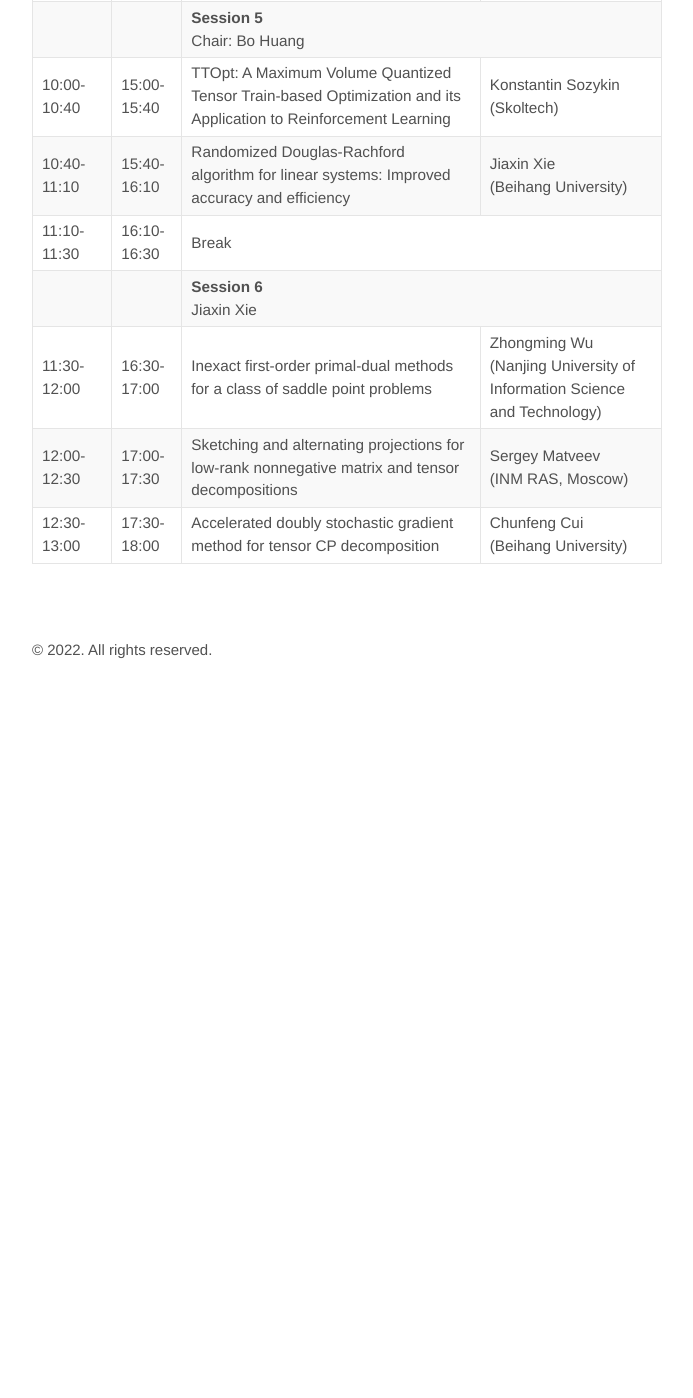
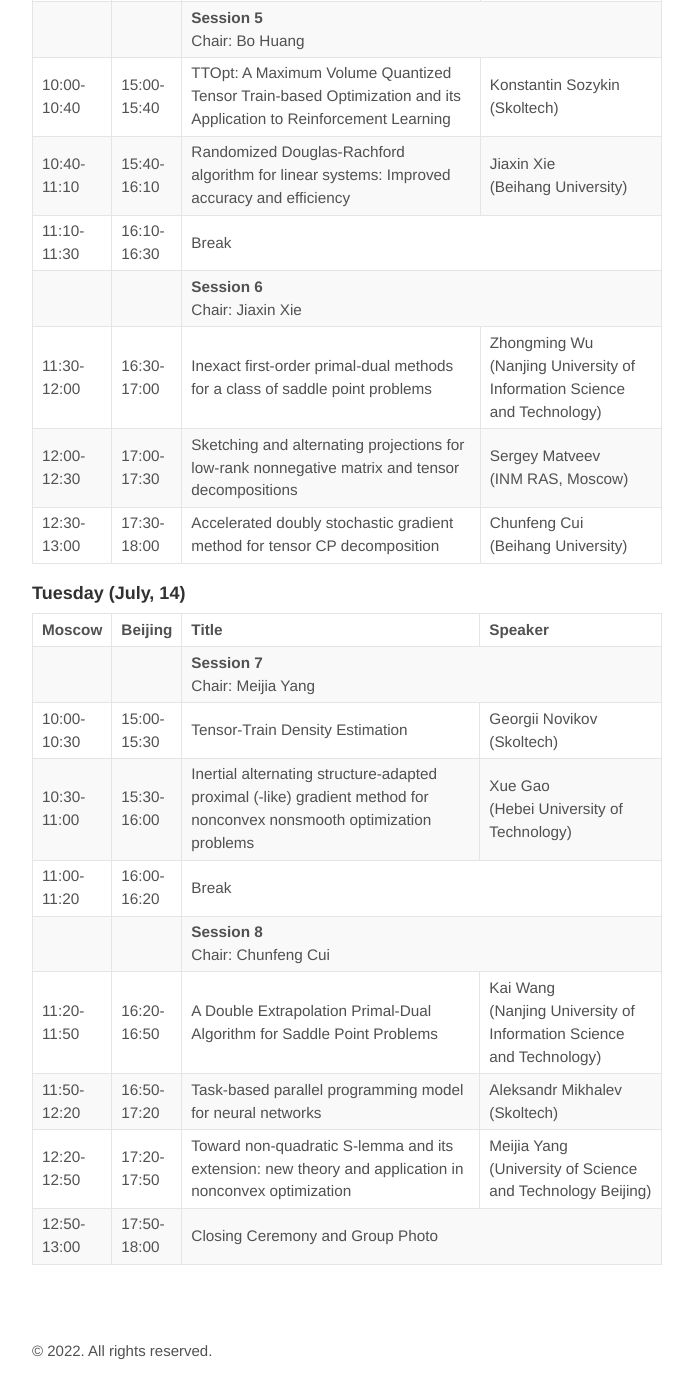
Before and after one commit to Daulbaev/Daulbaev.github.io, a Jekyll site: the page built from _posts/2022-07-09-about.md, in a window 1280 px wide and 1400 px high, scrolled down 2747 px. Shown: the whole window, without its empty margins (293-986 px from the left). Built offline with Jekyll 4.4.1, drawn with Linux system fonts in a browser that asks for light colours; formulas are drawn with MathJax 3; before the commit the page ends 3446 px from its top, so only the background shows below that.

Commit message:
Update 2022-07-09-about.md

```diff
--- a/_posts/2022-07-09-about.md
+++ b/_posts/2022-07-09-about.md
@@ -227,7 +227,7 @@ Bo Huang: bohuang0407 at buaa.edu.cn
   <tr>
     <td></td>
     <td></td>
-    <td colspan="2"><b>Session 6</b><br>Jiaxin Xie</td>
+    <td colspan="2"><b>Session 6</b><br>Chair: Jiaxin Xie</td>
   </tr>
   <tr>
     <td>11:30-12:00</td>
@@ -249,3 +249,74 @@ Bo Huang: bohuang0407 at buaa.edu.cn
   </tr>
 </tbody>
 </table>
+
+#### Tuesday (July, 14)
+
+<table>
+<colgroup>
+<col width="10%" />
+<col width="10%" />
+<col width="50%" />
+<col width="30%" />
+</colgroup>
+<thead>
+  <tr>
+    <th style="text-align:center">Moscow</th>
+    <th>Beijing</th>
+    <th>Title</th>
+    <th>Speaker</th>
+  </tr>
+</thead>
+<tbody>
+  <tr>
+    <td></td>
+    <td></td>
+    <td colspan="2"><b>Session 7</b><br>Chair: Meijia Yang</td>
+  </tr>
+  <tr>
+    <td>10:00-10:30</td>
+    <td>15:00-15:30</td>
+    <td>Tensor-Train Density Estimation</td>
+    <td>Georgii Novikov<br>(Skoltech)</td>
+  </tr>
+  <tr>
+    <td>10:30-11:00</td>
+    <td>15:30-16:00</td>
+    <td>Inertial alternating structure-adapted proximal (-like) gradient method for nonconvex nonsmooth optimization problems</td>
+    <td>Xue Gao<br>(Hebei University of Technology)</td>
+  </tr>
+  <tr>
+    <td>11:00-11:20</td>
+    <td>16:00-16:20</td>
+    <td colspan="2">Break</td>
+  </tr>
+  <tr>
+    <td></td>
+    <td></td>
+    <td colspan="2"><b>Session 8</b><br>Chair: Chunfeng Cui</td>
+  </tr>
+  <tr>
+    <td>11:20-11:50</td>
+    <td>16:20-16:50</td>
+    <td>A Double Extrapolation Primal-Dual Algorithm for Saddle Point Problems</td>
+    <td>Kai Wang<br>(Nanjing University of Information Science and Technology)</td>
+  </tr>
+  <tr>
+    <td>11:50-12:20</td>
+    <td>16:50-17:20</td>
+    <td>Task-based parallel programming model for neural networks</td>
+    <td>Aleksandr Mikhalev<br>(Skoltech)</td>
+  </tr>
+   <tr>
+    <td>12:20-12:50</td>
+    <td>17:20-17:50</td>
+    <td>Toward non-quadratic S-lemma and its extension: new theory and application in nonconvex optimization</td>
+    <td>Meijia Yang<br>(University of Science and Technology Beijing)</td>
+  </tr>
+   <tr>
+    <td>12:50-13:00</td>
+    <td>17:50-18:00</td>
+    <td colspan="2">Closing Ceremony and Group Photo</td>
+  </tr>
+</tbody>
+</table>
```
